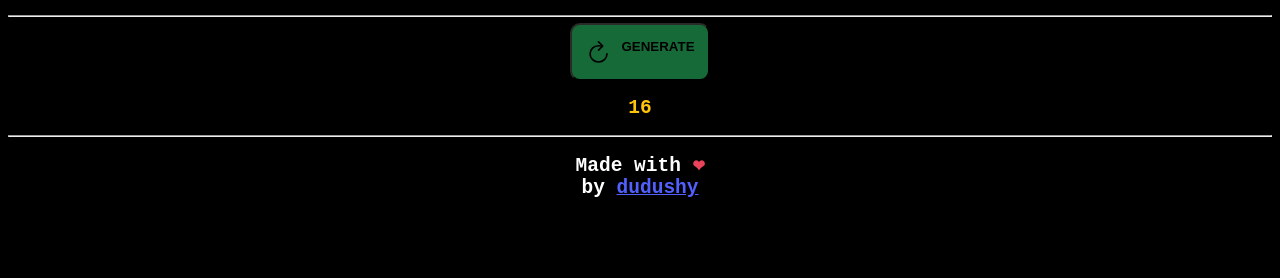
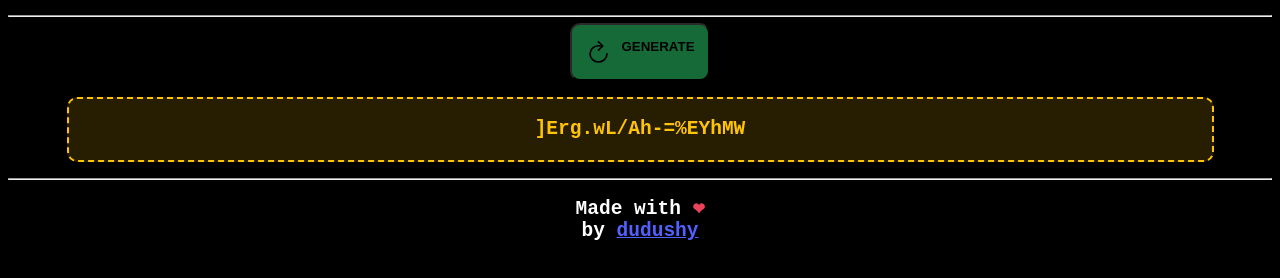
Before and after one commit to dudushy/strong-password-generator, a plain HTML site: page docs/index.html in a window 1280 px wide. Both pictures are taken after a click on the button "GENERATE". Shown: the part 50-328 px from the top of the page. Drawn offline with Linux system fonts and the light colour scheme.

Commit message:
Working version

```diff
--- a/docs/script.js
+++ b/docs/script.js
@@ -1,11 +1,19 @@
 console.log("[strong-password-generator] init");
 
 function generatePassword() {
+  const chars = "qwertyuiopasdfghjklzxcvbnmQWERTYUIOPASDFGHJKLZXCVBNM0123456789-_=!@#%()[].,/\\"
+  console.log("[generatePassword] chars", chars);
+
   var text = document.getElementById("password-text");
   console.log("[generatePassword] text", text);
 
-  const password = Math.floor(Math.random() * (17 - 0 + 1) + 0);
-  console.log("[generatePassword] password", password);
+  var password = "";
+  for (let i = 0; i < 18; i++) {
+    console.log("[generatePassword] i", i);
+    password += chars[Math.floor(Math.random() * chars.length)];
+    console.log("[generatePassword] password", password);
+  }
+  console.log("[generatePassword] FINAL password", password);
 
   text.innerText = password;
 }
--- a/docs/style.css
+++ b/docs/style.css
@@ -56,4 +56,9 @@ span#heart {
 
 #password-text {
   color: var(--warning);
+  border: 2px dashed var(--warning);
+  margin-inline: 3em;
+  padding: 1em;
+  border-radius: 10px;
+  background-color: #ffc60927;
 }
```
